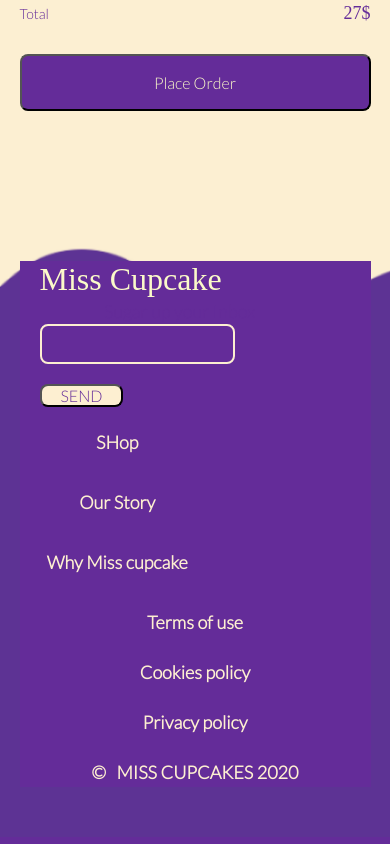
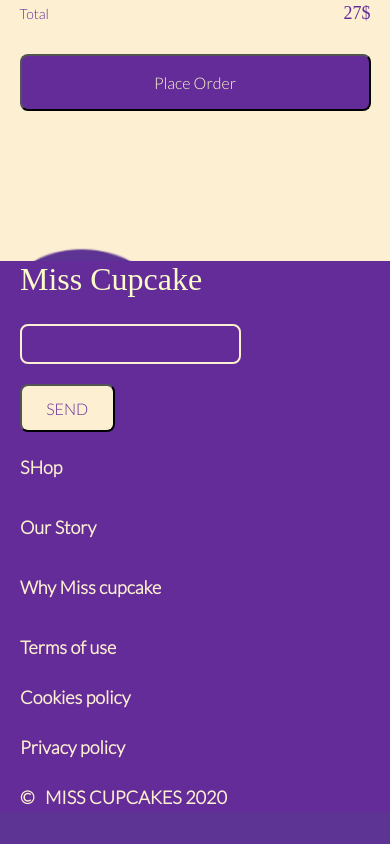
Before and after one commit to AnveBinmile/Assignment5, a plain HTML site: page CheckOUt/index.html in a window 390 px wide. Shown: the part 3636-4480 px from the top of the page. Drawn offline with Linux system fonts and the light colour scheme; a web font is replaced by a local one.

Commit message:
changes done _1

```diff
--- a/CheckOUt/style.css
+++ b/CheckOUt/style.css
@@ -308,7 +308,7 @@ li .info {
     margin: auto;
     display: flex;
     justify-content: flex-start;
-    background-color: #642C99;
+    /* background-color: #642C99; */
     /* border: 2px solid blue; */
     padding: 30px 0;
     /* flex-direction: column; */
@@ -367,6 +367,7 @@ li .info {
 .footer .two .down ul {
     display: flex;
     justify-content: flex-end;
+    text-align: left;
     /* flex-direction: column; */
     list-style: none;
     gap: 20px;
@@ -404,6 +405,7 @@ li .info {
 
 .footer button {
     border-radius: 8px;
+    height: 48px;
     background: #fdefd1;
     color: #642c99;
     font-family: Lato;
@@ -449,6 +451,10 @@ li .info {
 }
 
 
+.footer_page {
+    width: 100%;
+    background-color: #642C99;
+}
 
 @media screen and (max-width:1500px) {
     .background {
@@ -554,6 +560,7 @@ li .info {
     .footer .two .up {
         flex-direction: column-reverse;
         gap: 20px;
+        text-align: left;
     }
 
     .footer .down {
@@ -565,10 +572,12 @@ li .info {
     .footer .two .down ul {
         display: flex;
         flex-direction: column-reverse;
+        justify-content: flex-start;
     }
 
     .footer .down li {
         width: 100%;
+        text-align: left;
     }
 
 
--- a/OurStory/style.css
+++ b/OurStory/style.css
@@ -359,6 +359,7 @@ a{
     margin: auto;
     display: flex;
     justify-content: flex-start;
+    background-color: #642c99;
     /* border: 2px solid blue; */
     padding: 30px 0;
        /* flex-direction: column; */
--- a/WhyMissCupCake/style.css
+++ b/WhyMissCupCake/style.css
@@ -156,7 +156,7 @@ a {
 }
 
 
-.title_small{
+.title_small {
     opacity: 0;
     position: absolute;
 }
@@ -217,7 +217,7 @@ a {
 }
 
 .page1 .img1 {
-    left: 23em;
+    left: 5em;
     top: -10em;
 
 }
@@ -314,7 +314,7 @@ a {
     /* width: 25%; */
 }
 
-  .footer .title{
+.footer .title {
     position: relative;
     bottom: 230px;
 }
@@ -393,6 +393,11 @@ a {
     /* 187.5% */
 }
 
+
+.footer_page {
+    width: 100%;
+    background-color: #642C99;
+}
 
 @media screen and (max-width:1400px) {
 
@@ -483,8 +488,20 @@ a {
         line-height: 20px;
     }
 
+    .page1 .two {
+        width: 70%;
+    }
 
 
+    .page1 .two img {
+        width: 20%;
+    }
+
+    .page1 .img1 {
+
+        top: -2em;
+        /* left: ; */
+    }
 
     .page2 .circle img {
         position: relative;
@@ -492,7 +509,7 @@ a {
     }
 
 
-    .footer{
+    .footer {
         align-items: flex-end;
         padding: 100px 20px;
         width: 100%;
@@ -501,32 +518,41 @@ a {
         /* padding-top: 200px; */
     }
 
-      .footer .title{
+    .footer .title {
         position: static;
     }
 
-      .footer .two{
+    .footer .two {
         flex-direction: row-reverse;
 
     }
 
-      .footer .two .up{
+    .footer .two .up {
         flex-direction: column-reverse;
         gap: 20px;
+        align-items: flex-start;
+        text-align: left;
     }
 
-      .footer .down{
+    .footer .down {
         flex-direction: column;
         gap: 20px;
         justify-content: center;
     }
 
-      .footer .two .down ul{
+    .footer .two .down ul {
         display: flex;
         flex-direction: column-reverse;
     }
 
-      .footer .down li{
+    .footer .down li {
+        width: 100%;
+        text-align: left;
+    }
+
+
+
+.footer_page {
     width: 100%;
 }
 
@@ -570,7 +596,7 @@ a {
         opacity: 0;
     }
 
-    .page .one{
+    .page .one {
         width: 100%;
     }
 
@@ -583,23 +609,24 @@ a {
         line-height: normal;
     }
 
-    .page2{
+    .page2 {
         display: flex;
         flex-direction: column;
         gap: 100px;
     }
 
-    .page2 .content{
+    .page2 .content {
         width: 100%;
     }
-    .page2 .cards{
+
+    .page2 .cards {
         display: flex;
         flex-direction: column;
         gap: 50px;
 
     }
 
-    .cards .bytes{
+    .cards .bytes {
         width: 100%;
         position: static;
         gap: 30px;
@@ -611,16 +638,16 @@ a {
         bottom: 30px;
     }
 
-    .bytes p{
+    .bytes p {
         text-align: center;
     }
 
 
 
 
-    .footer{
+    .footer {
         width: 100%;
-        padding:  0 20px;
+        padding: 0 20px;
         flex-direction: column;
         justify-content: flex-start;
         align-items: flex-start;
@@ -628,30 +655,49 @@ a {
     }
 
 
-  .footer .title{
+    .footer .title {
         opacity: 0;
         position: absolute;
     }
 
-  .footer .title_small{
+    .footer .title_small {
         position: static;
         opacity: 1;
         color: #fbfac9;
         /* border:2px solid white; */
     }
 
-  .footer .two{
+    .footer .two {
         flex-direction: column;
         justify-content: flex-start;
         align-items: flex-start;
         gap: 30px;
     }
 
-  .footer .two .up{
+    .footer .two .up {
         width: 100%;
     }
 
-  .footer .two .up .list{
+    .footer .two .up .list {
         gap: 30px;
     }
+
+    .page1 .two {
+        width: 40%;
+        /* border: 2px solid green; */
     }
+
+    .page1 .two img {
+        /* border: 2px solid blue; */
+        width: 40%;
+    }
+
+    .page1 .two .img2 {
+        top: -6em;
+    }
+
+    .page1 .two .img1 {
+        top: 2em;
+        left: -4em;
+    }
+}
--- a/style.css
+++ b/style.css
@@ -470,6 +470,8 @@ e .pic {
   /* 266.667% */
 }
 
+
+
 .footer {
   width: 80%;
   margin: auto;
@@ -595,6 +597,10 @@ e .pic {
   /* 187.5% */
 }
 
+.footer_page{
+  width: 100%;
+  background-color: #642c99;
+}
 
 @media screen and (max-width: 1500px) {
   .background {
```
Lines whose indentation alone changed are shown as unchanged.
